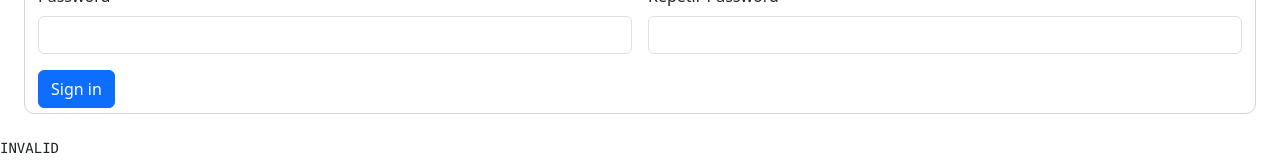
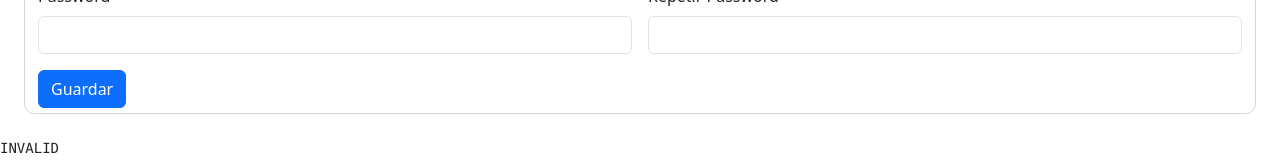
Before and after one commit to pablowintergit/uso-tablas, an Angular app: page / in a window 1280 px wide. Shown: the part 320-480 px from the top of the page. Built offline with nearby package versions, Linux system fonts and the light colour scheme.

Commit message:
Version preliminar

```diff
--- a/src/app/student-form/student-form.component.html
+++ b/src/app/student-form/student-form.component.html
@@ -105,7 +105,7 @@
       </div>
     </div> -->
     <div class="col-12">
-      <button type="submit" class="btn btn-primary">Sign in</button>
+      <button type="submit" class="btn btn-primary">Guardar</button>
     </div>
   </form>
 <pre>{{studentForm.status}}</pre>
```
